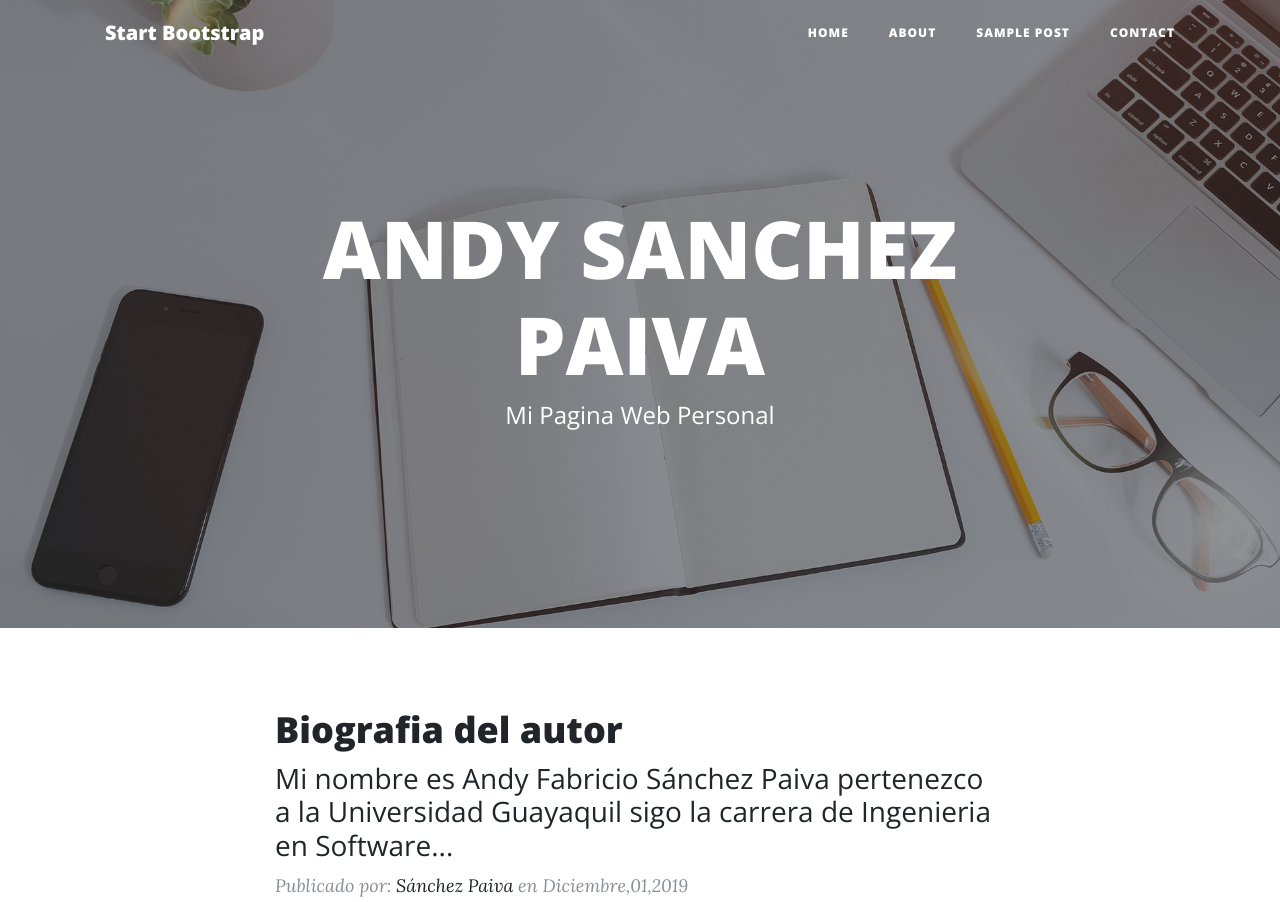
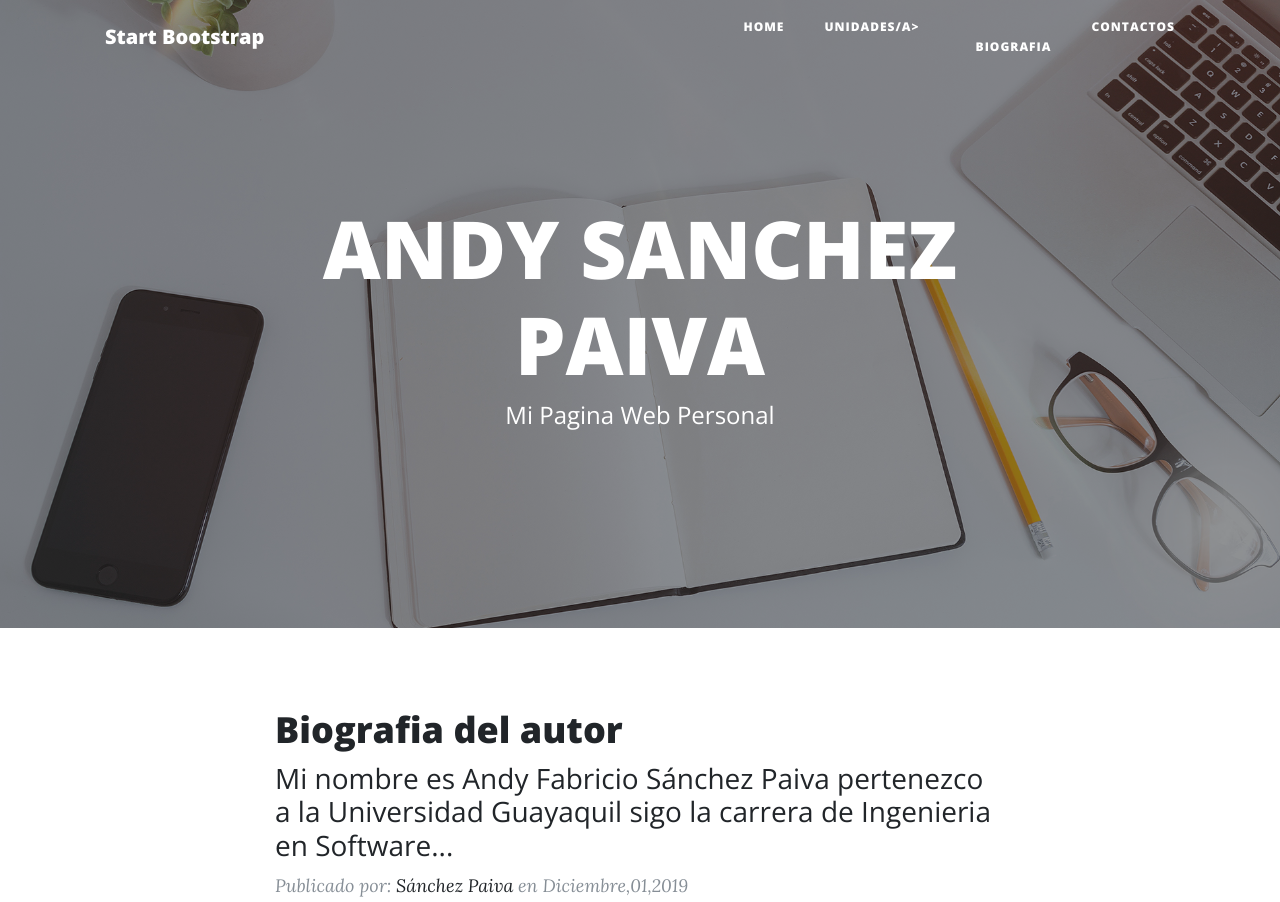
Before and after one commit to Andysp000/p., a website: page index.html in a window 1280 px wide. Shown: the top 902 px of the page. Drawn offline with nearby package versions, Linux system fonts and the light colour scheme.

Commit message:
Update index.html

```diff
--- a/index.html
+++ b/index.html
@@ -39,13 +39,13 @@
             <a class="nav-link" href="index.html">Home</a>
           </li>
           <li class="nav-item">
-            <a class="nav-link" href="about.html">About</a>
+            <a class="nav-link" href="about.html">Unidades/a>
           </li>
           <li class="nav-item">
-            <a class="nav-link" href="post.html">Sample Post</a>
+            <a class="nav-link" href="post.html">Biografia</a>
           </li>
           <li class="nav-item">
-            <a class="nav-link" href="contact.html">Contact</a>
+            <a class="nav-link" href="contact.html">Contactos</a>
           </li>
         </ul>
       </div>
```
